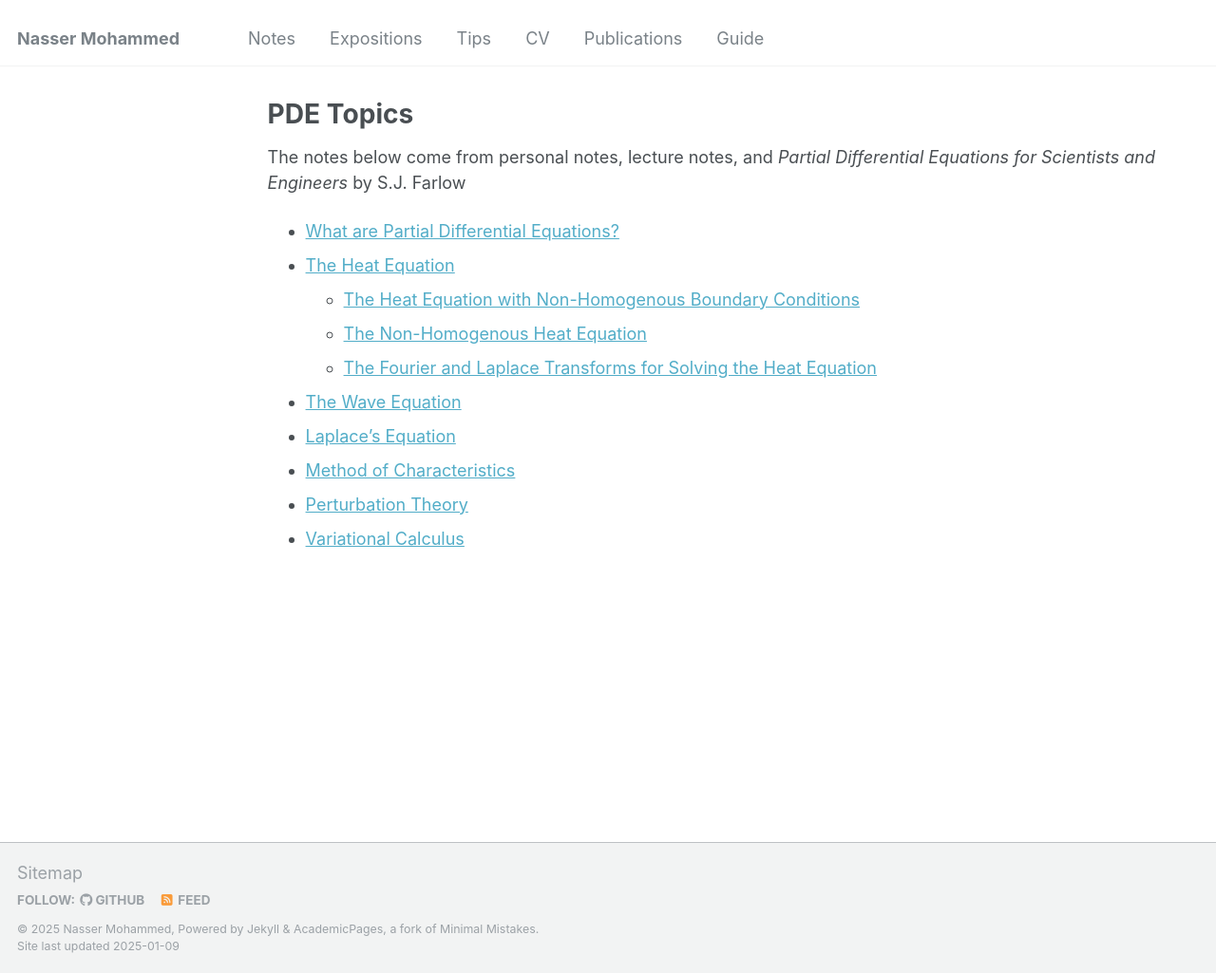
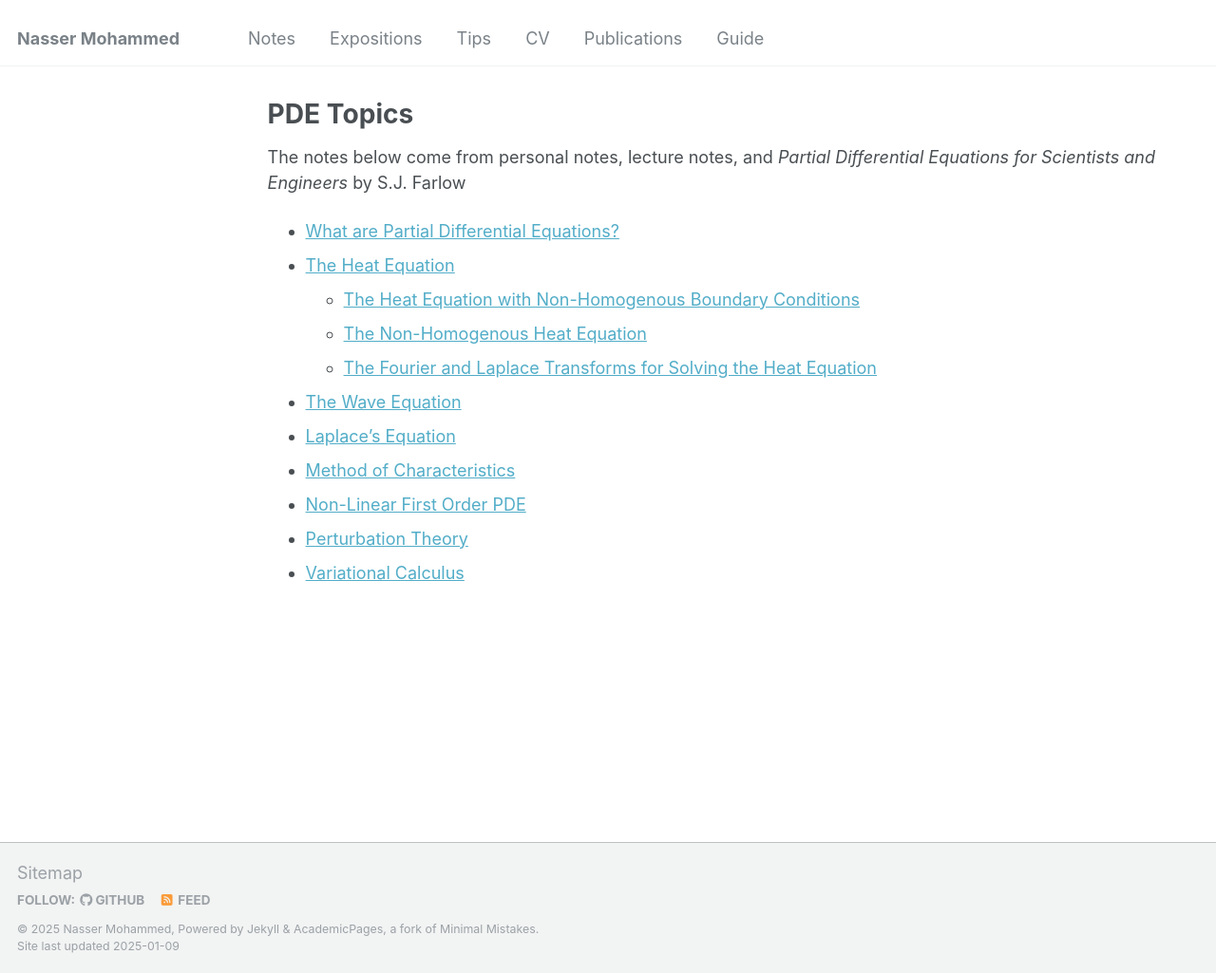
Before and after one commit to Nasser-Mohammed/Nasser-Mohammed.github.io, a Jekyll site: the page built from _pages/notes/pde/nav.md, in a window 1280 px wide and 1025 px high. Shown: the whole window at 95% size. Built offline with Jekyll 4.4.1, drawn with Linux system fonts in a browser that asks for light colours.

Commit message:
Update nav.md

```diff
--- a/_pages/notes/pde/nav.md
+++ b/_pages/notes/pde/nav.md
@@ -13,5 +13,6 @@ The notes below come from personal notes, lecture notes, and *Partial Differenti
 - [The Wave Equation](waveequation.md)
 - [Laplace's Equation](laplaceequation.md)
 - [Method of Characteristics](method-of-characteristics.md)
+- [Non-Linear First Order PDE](conservation-eq.md)
 - [Perturbation Theory](perturbation-theory.md)
 - [Variational Calculus](variational-calc.md)
```
